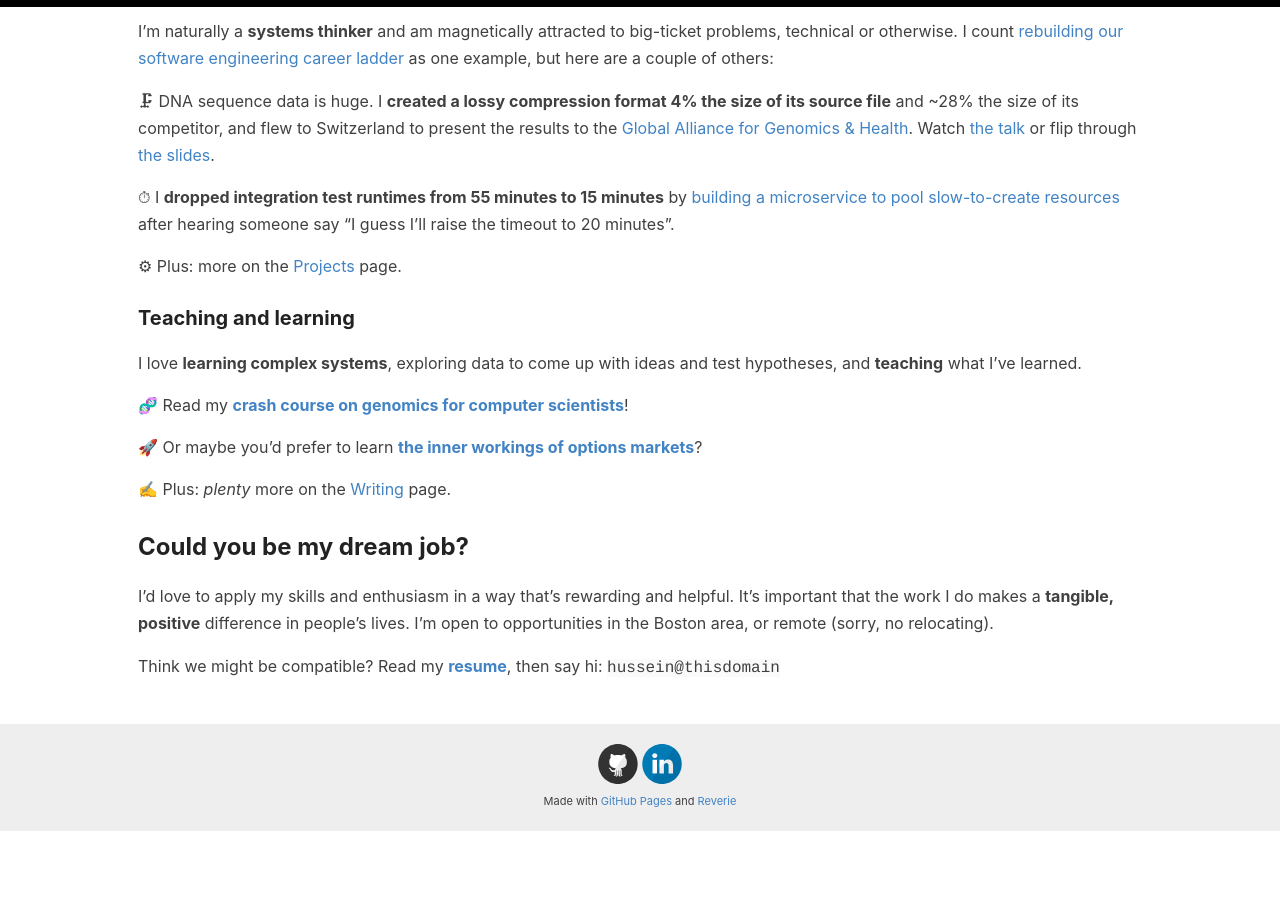
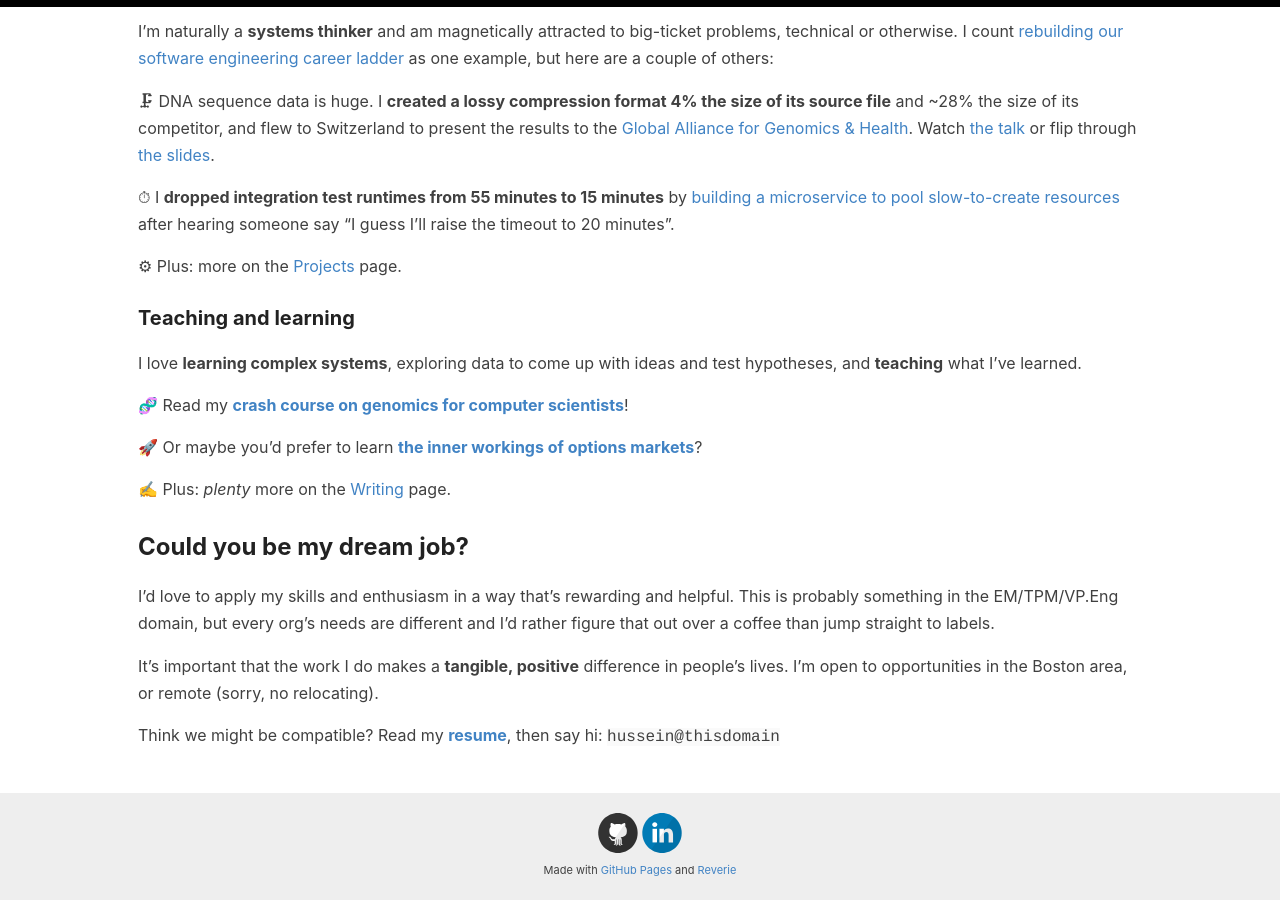
Before and after one commit to helgridly/helgridly.github.io, a Jekyll site: the page built from index.md, in a window 1280 px wide and 900 px high, scrolled down 866 px. Built offline with Jekyll 4.4.1, drawn with Linux system fonts in a browser that asks for light colours; before the commit the page ends 1697 px from its top, so only the background shows below that.

Commit message:
mention EM/TPM/VPE

```diff
--- a/index.md
+++ b/index.md
@@ -51,6 +51,8 @@ I love **learning complex systems**, exploring data to come up with ideas and te
 
 ## Could you be my dream job?
 
-I'd love to apply my skills and enthusiasm in a way that's rewarding and helpful. It's important that the work I do makes a **tangible, positive** difference in people's lives. I'm open to opportunities in the Boston area, or remote (sorry, no relocating).
+I'd love to apply my skills and enthusiasm in a way that's rewarding and helpful. This is probably something in the EM/TPM/VP.Eng domain, but every org's needs are different and I'd rather figure that out over a coffee than jump straight to labels.
+
+It's important that the work I do makes a **tangible, positive** difference in people's lives. I'm open to opportunities in the Boston area, or remote (sorry, no relocating).
 
 Think we might be compatible? Read my [**resume**](/resume), then say hi: `hussein@thisdomain`
```
